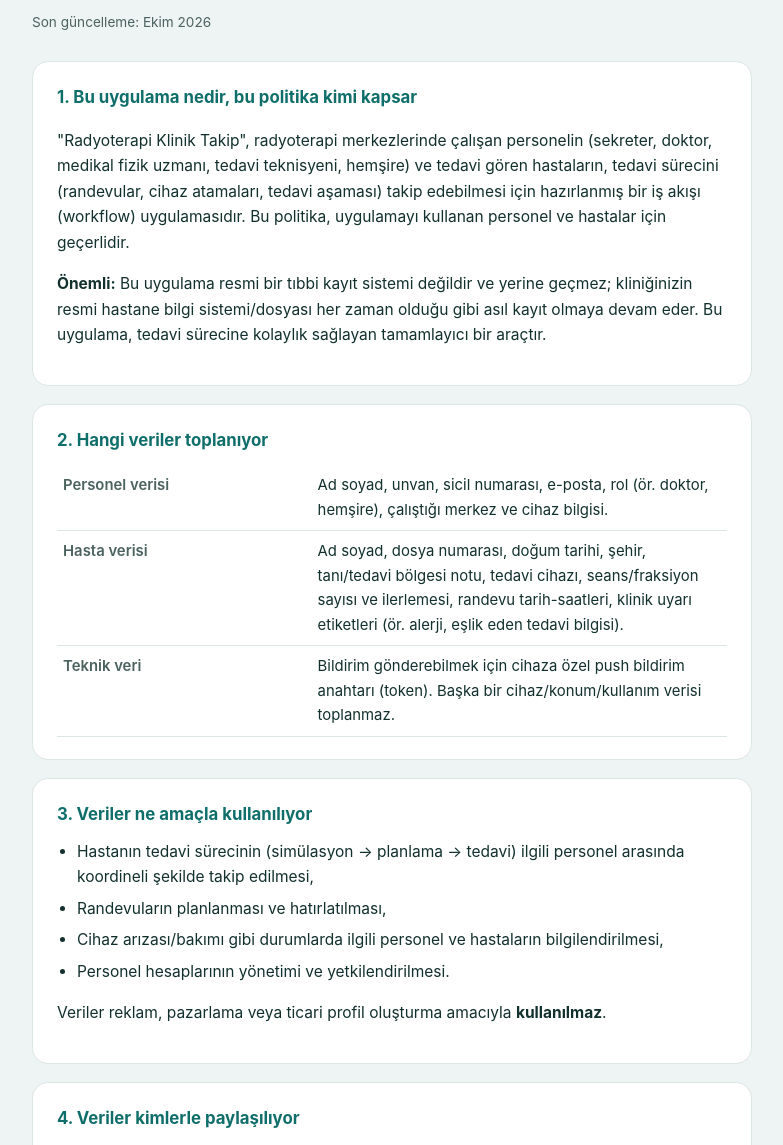
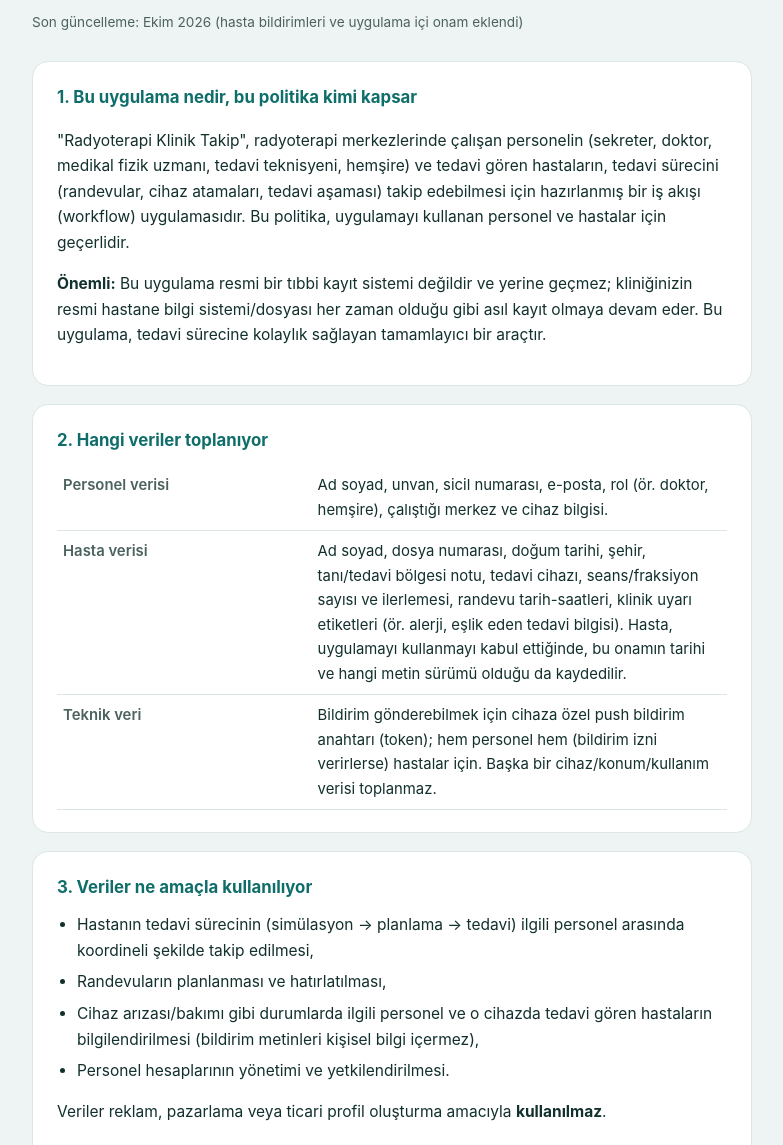
Before and after one commit to hsynbora3-oss/radyoterapi-gizlilik-politikasi, a plain HTML site: page index.html in a window 1280 px wide. Shown: the part 127-1272 px from the top of the page, without its empty margins (248-1031 px from the left). Drawn offline with Linux system fonts and the light colour scheme.

Commit message:
Revise privacy policy with new patient consent info
Updated privacy policy details including patient notifications and consent.

```diff
--- a/index.html
+++ b/index.html
@@ -100,7 +100,7 @@
     <header>
       <span class="pill">Gizlilik Politikası</span>
       <h1>Radyoterapi Klinik Takip — Gizlilik Politikası</h1>
-      <div class="updated">Son güncelleme: Ekim 2026</div>
+      <div class="updated">Son güncelleme: Ekim 2026 (hasta bildirimleri ve uygulama içi onam eklendi)</div>
     </header>
 
     <div class="card">
@@ -125,8 +125,8 @@
       <h2>2. Hangi veriler toplanıyor</h2>
       <table>
         <tr><th>Personel verisi</th><td>Ad soyad, unvan, sicil numarası, e-posta, rol (ör. doktor, hemşire), çalıştığı merkez ve cihaz bilgisi.</td></tr>
-        <tr><th>Hasta verisi</th><td>Ad soyad, dosya numarası, doğum tarihi, şehir, tanı/tedavi bölgesi notu, tedavi cihazı, seans/fraksiyon sayısı ve ilerlemesi, randevu tarih-saatleri, klinik uyarı etiketleri (ör. alerji, eşlik eden tedavi bilgisi).</td></tr>
-        <tr><th>Teknik veri</th><td>Bildirim gönderebilmek için cihaza özel push bildirim anahtarı (token). Başka bir cihaz/konum/kullanım verisi toplanmaz.</td></tr>
+        <tr><th>Hasta verisi</th><td>Ad soyad, dosya numarası, doğum tarihi, şehir, tanı/tedavi bölgesi notu, tedavi cihazı, seans/fraksiyon sayısı ve ilerlemesi, randevu tarih-saatleri, klinik uyarı etiketleri (ör. alerji, eşlik eden tedavi bilgisi). Hasta, uygulamayı kullanmayı kabul ettiğinde, bu onamın tarihi ve hangi metin sürümü olduğu da kaydedilir.</td></tr>
+        <tr><th>Teknik veri</th><td>Bildirim gönderebilmek için cihaza özel push bildirim anahtarı (token); hem personel hem (bildirim izni verirlerse) hastalar için. Başka bir cihaz/konum/kullanım verisi toplanmaz.</td></tr>
       </table>
     </div>
 
@@ -135,7 +135,7 @@
       <ul>
         <li>Hastanın tedavi sürecinin (simülasyon → planlama → tedavi) ilgili personel arasında koordineli şekilde takip edilmesi,</li>
         <li>Randevuların planlanması ve hatırlatılması,</li>
-        <li>Cihaz arızası/bakımı gibi durumlarda ilgili personel ve hastaların bilgilendirilmesi,</li>
+        <li>Cihaz arızası/bakımı gibi durumlarda ilgili personel ve o cihazda tedavi gören hastaların bilgilendirilmesi (bildirim metinleri kişisel bilgi içermez),</li>
         <li>Personel hesaplarının yönetimi ve yetkilendirilmesi.</li>
       </ul>
       <p>Veriler reklam, pazarlama veya ticari profil oluşturma amacıyla <strong>kullanılmaz</strong>.</p>
@@ -161,6 +161,7 @@
       <h2>5. Verilerin saklanma ve silinme süresi</h2>
       <ul>
         <li>Bir hastanın tedavisi <strong>"Tamamlandı"</strong> olarak işaretlendikten sonra, kayıt üzerinde yaklaşık <strong>1 hafta</strong> boyunca herhangi bir işlem yapılmazsa, ilgili doktor(lar) önceden uyarılır ve ardından hasta kaydı sistemden <strong>kalıcı olarak silinir.</strong></li>
+        <li>Hastaya ait bildirim anahtarı ve onam kaydı, hasta kaydıyla birlikte silinir. Hasta çıkış yaptığında bildirim anahtarı ayrıca hemen silinir.</li>
         <li>Personel hesapları, hesap aktif olduğu sürece saklanır; personel kendi hesabını silebilir ya da merkez yöneticisinden silinmesini talep edebilir.</li>
         <li>Bir merkezin tüm verilerinin silinmesi istenirse, merkez yöneticisi bu talebi iletebilir.</li>
       </ul>
```
